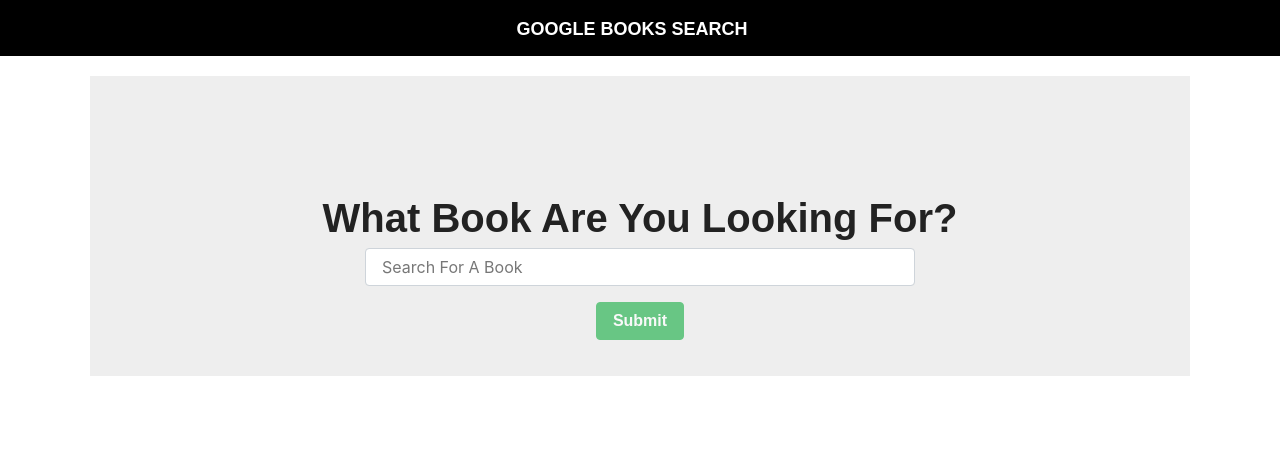
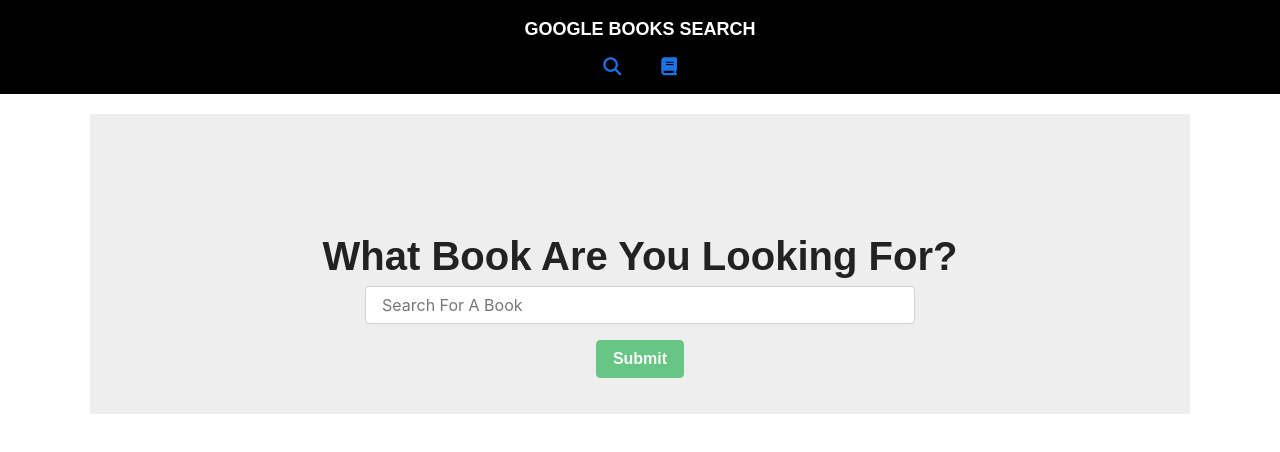
Before and after one commit to LMBoyle/GoogleBooksSearch, a React (Create React App) app in the folder client/: page / in a window 1280 px wide. Shown: the top 452 px of the page. Built offline with nearby package versions, Linux system fonts and the light colour scheme; a web font is replaced by a local one.

Commit message:
added icons to navbar

```diff
--- a/client/src/App.js
+++ b/client/src/App.js
@@ -24,6 +24,7 @@
           <Switch>
             <Route exact path="/" component={Search} />
             <Route exact path="/search" component={Search} />
+            <Route exact path="/book" component={Books} />
             <Route exact path="/books" component={Books} />
             <Route exact path="/books/:id" component={Detail} />
             <Route component={NoMatch} />
--- a/client/src/components/Nav/index.js
+++ b/client/src/components/Nav/index.js
@@ -1,13 +1,16 @@
 // Imports ========================================================================================
 
 import React from "react";
+import "./style.css"
 
 // Functions ======================================================================================
 
 function Nav() {
   return (
     <nav className="navbar navbar-dark bg-dark justify-content-center">
-      <a href="#" className="navbar-brand navbar-dark"> Google Books Search </a>
+      <a href="/" className="navbar-brand navbar-dark"> Google Books Search </a>
+      <a href="/"> <i class="fas fa-search"></i> </a>
+      <a href="/books"> <i class="fas fa-book"></i> </a>
     </nav>
   );
 }
--- /dev/null
+++ b/client/src/components/Nav/style.css
@@ -0,0 +1,13 @@
+i {
+  padding: 10px 20px;
+  float: right;
+  color: #1a73e8;
+}
+
+.navbar-brand {
+  display: block;
+  width: 100%;
+  text-align: center;
+  margin: 0;
+  padding-bottom: 5px
+}
--- a/client/src/components/Results/style.css
+++ b/client/src/components/Results/style.css
@@ -25,17 +25,18 @@
 }
 
 .card-body {
-  padding: 0;
+  padding: 10px;
 }
 
 .card img {
   width: 158px;
   height: 272px;
-  margin-right: 11px;
+  margin: -10px 11px 0 -11px;
   border-radius: 0;
 }
 
 .card-text {
   overflow: auto;
   display: inline;
+  padding: 15px;
 }
--- a/client/src/components/SaveBtn/index.js
+++ b/client/src/components/SaveBtn/index.js
@@ -13,7 +13,10 @@
         author: author,
         synopsis: synopsis
       })
-        .then(() => console.log("added book"))
+        .then(data => {
+          console.log("added book");
+          console.log(data)
+        })
         .catch(err => console.log(err));
     }
   };
```
